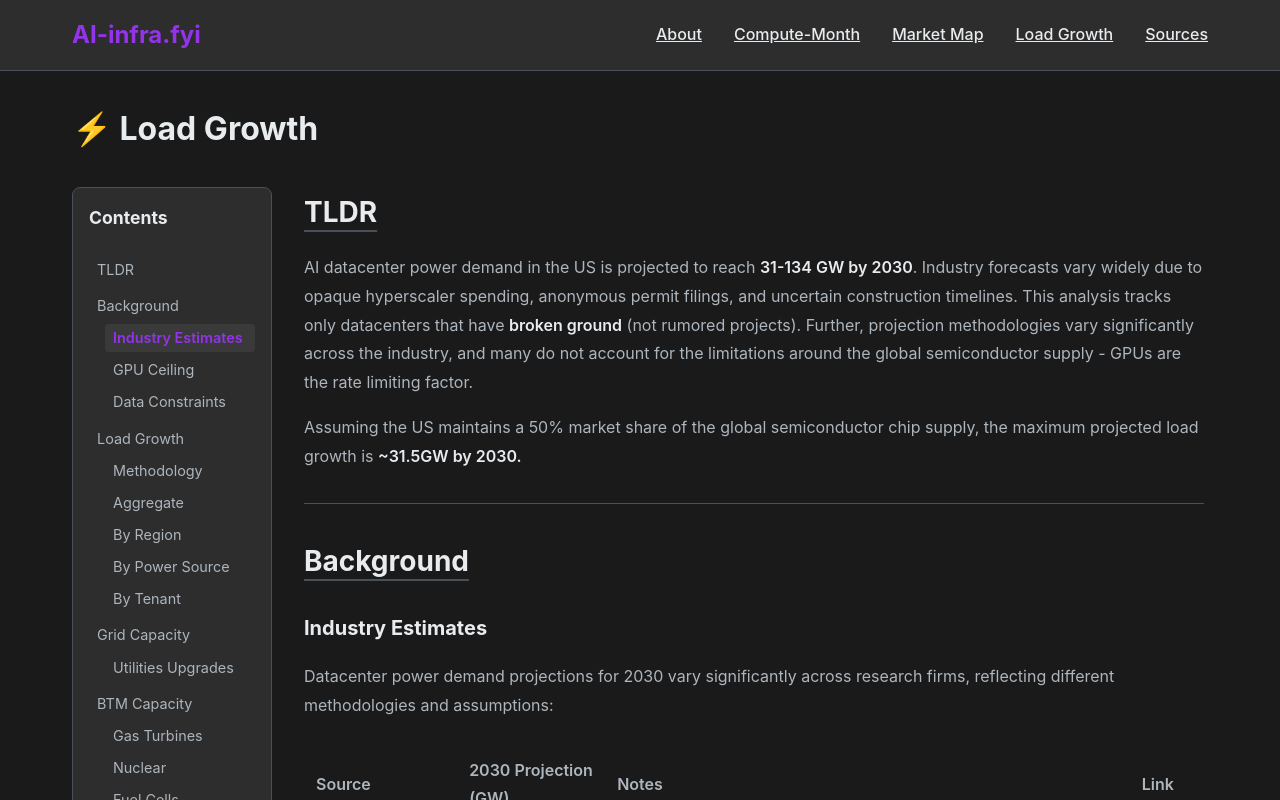
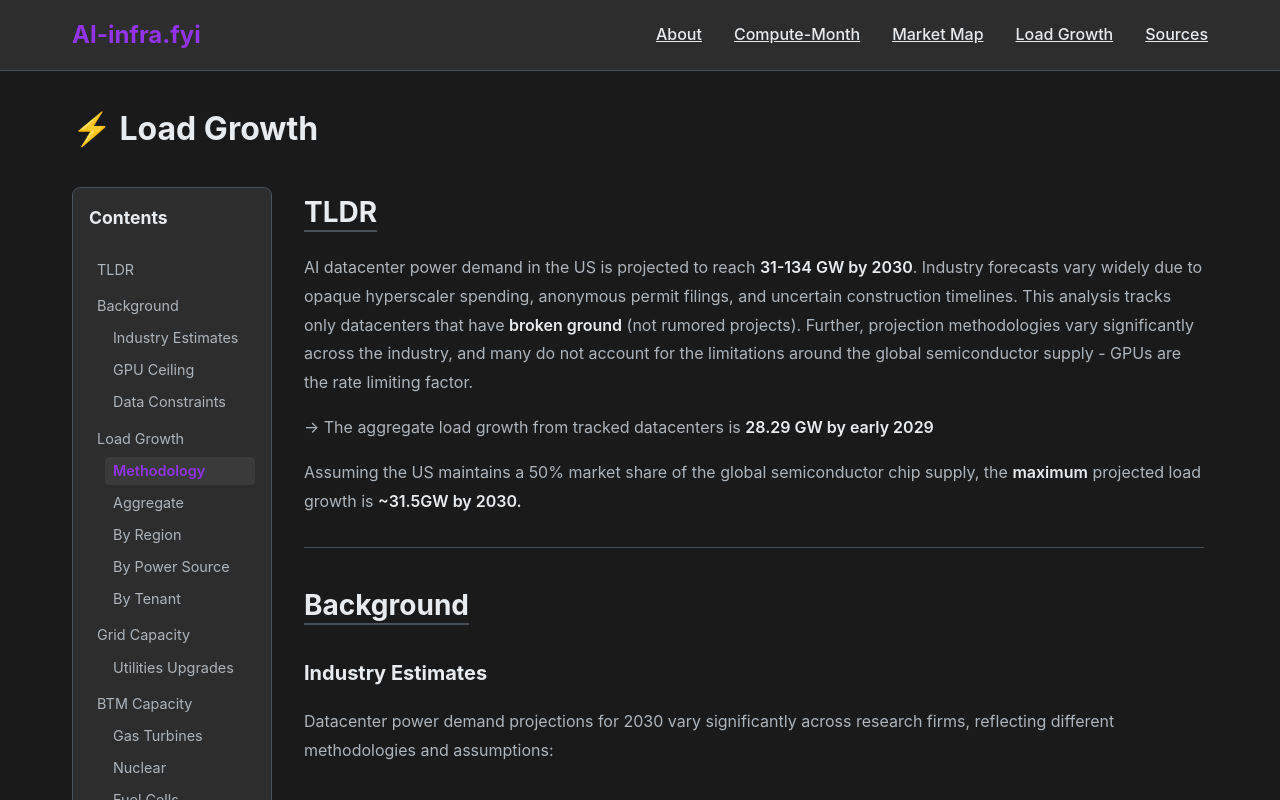
Before and after one commit to anranga95/ai-infra.fyi, a React (Vite) app: page /energy in a window 1280 px wide. Shown: the top 800 px of the page. Built offline with nearby package versions, Linux system fonts and the light colour scheme.

Commit message:
updated TLDR for clarity

```diff
--- a/src/pages/LoadGrowthPage.tsx
+++ b/src/pages/LoadGrowthPage.tsx
@@ -371,7 +371,10 @@ function LoadGrowthPage() {
             AI datacenter power demand in the US is projected to reach <strong>31-134 GW by 2030</strong>. Industry forecasts vary widely due to opaque hyperscaler spending, anonymous permit filings, and uncertain construction timelines. This analysis tracks only datacenters that have <strong>broken ground</strong> (not rumored projects). Further, projection methodologies vary significantly across the industry, and many do not account for the limitations around the global semiconductor supply - GPUs are the rate limiting factor.
           </p>
           <p>
-          Assuming the US maintains a 50% market share of the global semiconductor chip supply, the maximum projected load growth is <strong>~31.5GW by 2030.</strong>
+            → The aggregate load growth from tracked datacenters is <strong>28.29 GW by early 2029</strong>
+          </p>
+          <p>
+          Assuming the US maintains a 50% market share of the global semiconductor chip supply, the <strong>maximum</strong> projected load growth is <strong>~31.5GW by 2030.</strong>
           </p>
 
           <hr style={{ margin: '2rem 0', border: 'none', borderTop: '1px solid var(--border)' }} />
```
